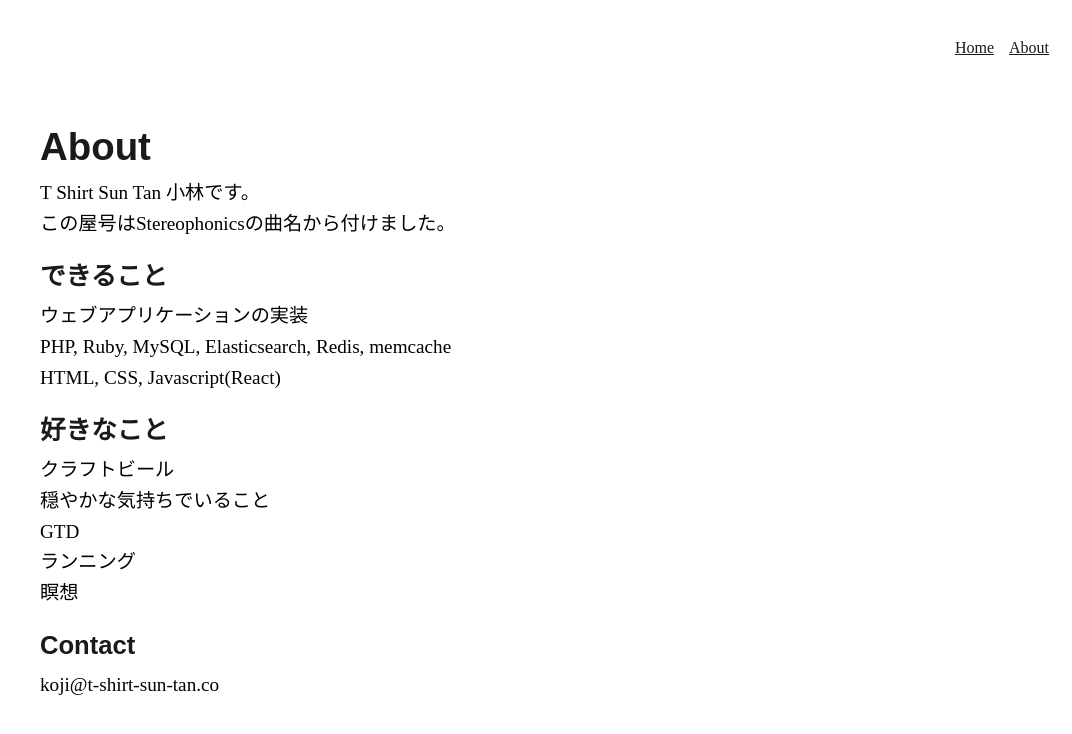
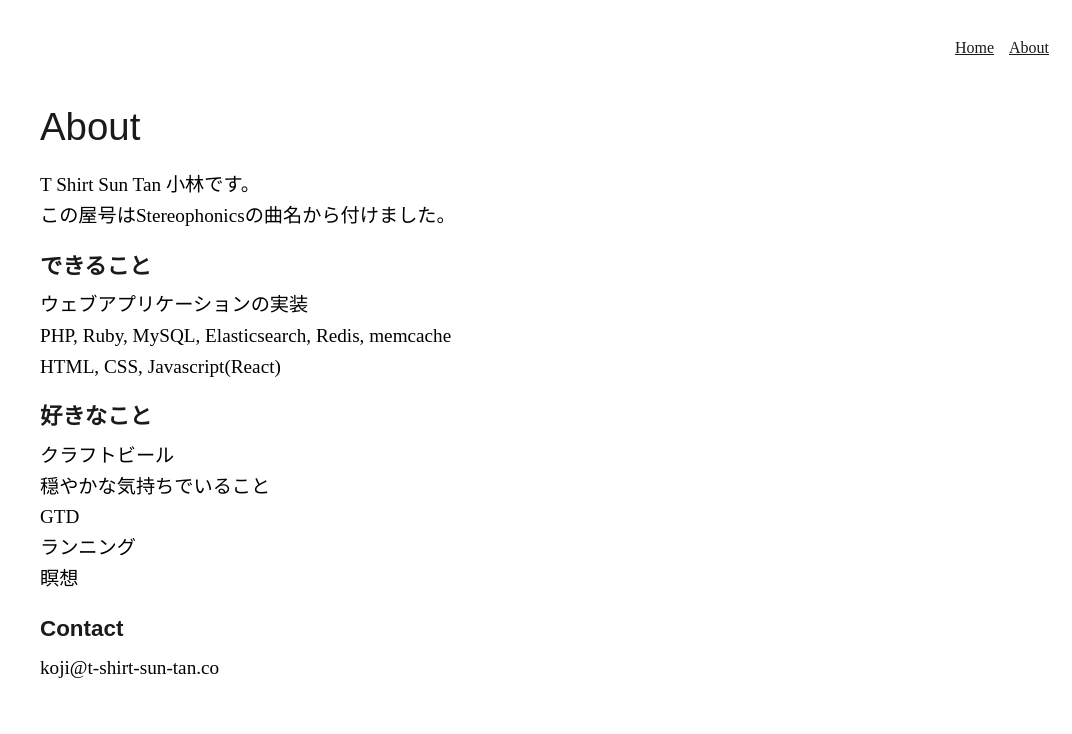
Before and after one commit to t-shirt-sun-tan/website, a Next.js app: page /about in a window 1280 px wide. Shown: the top 734 px of the page, without its empty margins (208-1280 px from the left). Built offline with nearby package versions, Linux system fonts and the light colour scheme.

Commit message:
フォント調整

```diff
--- a/pages/about.js
+++ b/pages/about.js
@@ -38,15 +38,16 @@ const About = () => (
 )
 
 const Container = styled.main`
-  margin: 120px auto 0;
+  margin: 100px auto 0;
   padding: 8px;
 `
 const Main = styled.div`
+  margin-top: 24px;
 `
 
 const H1 = styled.h1`
   font-family: azo-sans-web, sans-serif;
-  font-weight: 800;
+  font-weight: 400;
   font-style: normal;
   font-size: 2.4em;
   text-align: left;
@@ -58,7 +59,7 @@ const H2 = styled.h2`
   font-family: azo-sans-web, sans-serif;
   font-weight: 600;
   font-style: normal;
-  font-size: 1.6em;
+  font-size: 1.4em;
   text-align: left;
   color: #1a1a1a;
 `
```
